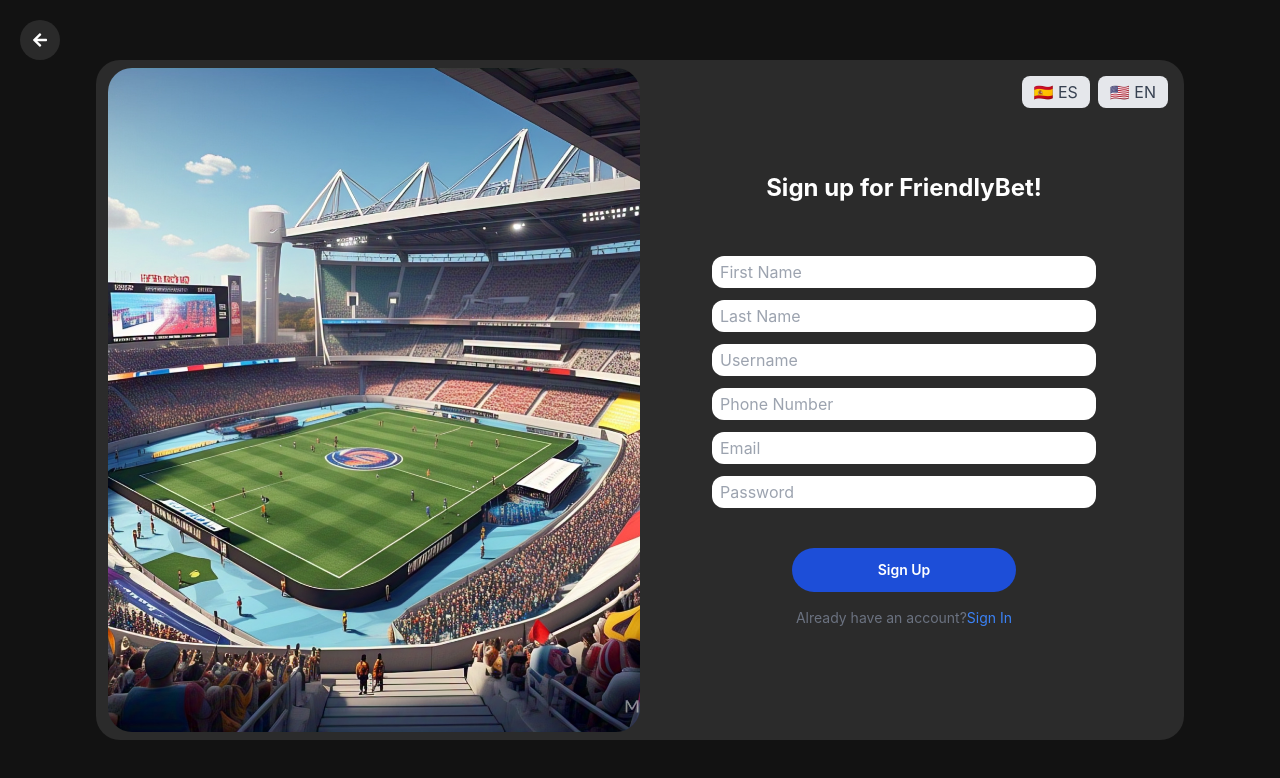
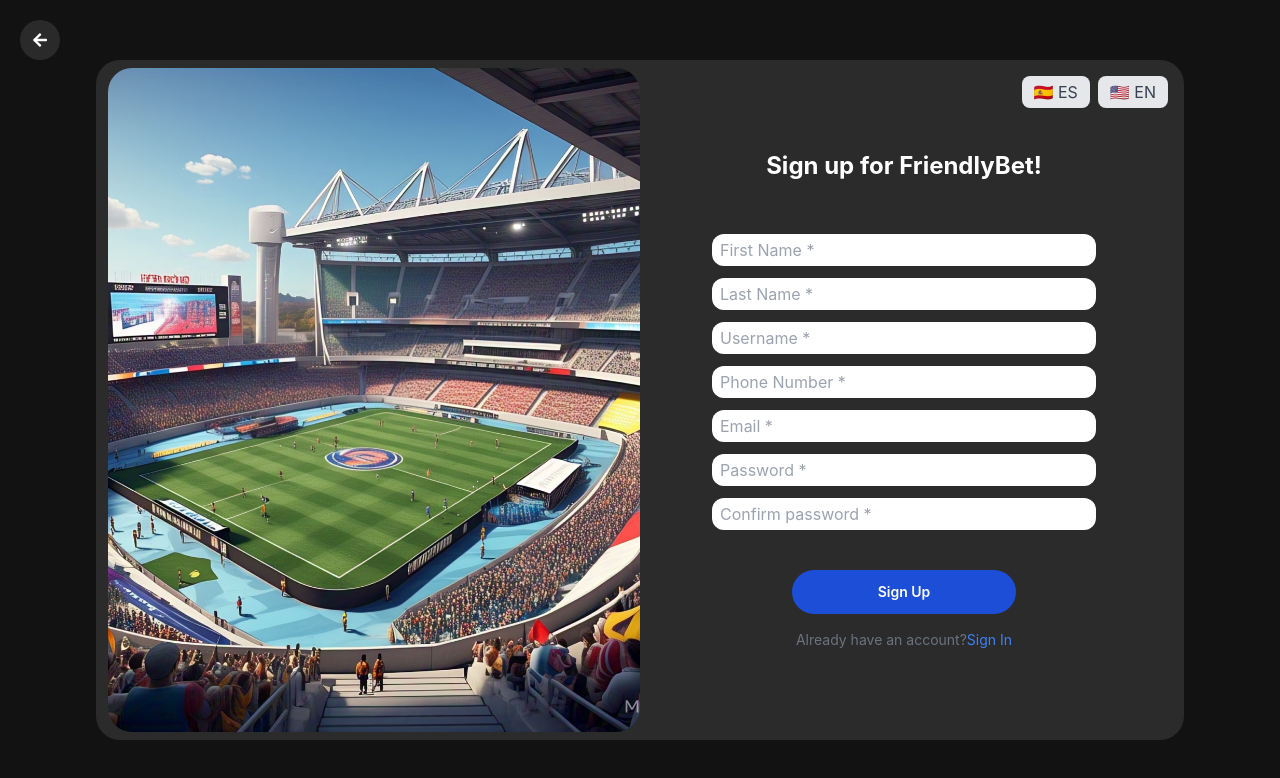
Before and after one commit to nicoclo205/web-nico-project-fe, a React (Vite) app: page /login in a window 1280 px wide. Both pictures are taken after a click on the link "Sign Up". Shown: the top 778 px of the page. Built offline with nearby package versions, Linux system fonts and the light colour scheme; no server answers.

Commit message:
Improve registration UX: confirm password, field validation, email verification notice

```diff
--- a/src/locales/en/auth.json
+++ b/src/locales/en/auth.json
@@ -66,5 +66,18 @@
     "sending": "Sending...",
     "checkEmail": "Check Your Email",
     "checkEmailDesc": "If an account exists with the email {{email}}, you will receive a password reset link shortly."
+  },
+  "confirmPassword": "Confirm password",
+  "registrationSuccessTitle": "Account created successfully!",
+  "registrationSuccessDetail": "We sent a verification link to {{email}}. You must open that email and click the link BEFORE you can log in. If you don't see it, check your spam folder.",
+  "validation": {
+    "required": "This field is required",
+    "usernameMin": "Username must be at least 4 characters",
+    "nameMin": "Must be at least 4 characters",
+    "emailInvalid": "Email address is not valid",
+    "phoneLength": "Phone number must be 10 digits",
+    "passwordMin": "Password must be at least 6 characters",
+    "passwordsNoMatch": "Passwords do not match",
+    "fixErrors": "Fix the highlighted fields before continuing"
   }
 }
--- a/src/locales/es/auth.json
+++ b/src/locales/es/auth.json
@@ -66,5 +66,18 @@
     "sending": "Enviando...",
     "checkEmail": "Revisa tu correo",
     "checkEmailDesc": "Si existe una cuenta con el correo {{email}}, recibirás un enlace para restablecer tu contraseña en breve."
+  },
+  "confirmPassword": "Confirmar contraseña",
+  "registrationSuccessTitle": "¡Cuenta creada con éxito!",
+  "registrationSuccessDetail": "Te enviamos un enlace de verificación a {{email}}. Debes abrir ese correo y hacer clic en el enlace ANTES de poder iniciar sesión. Si no lo ves, revisa la carpeta de spam.",
+  "validation": {
+    "required": "Este campo es obligatorio",
+    "usernameMin": "El nombre de usuario debe tener al menos 4 caracteres",
+    "nameMin": "Debe tener al menos 4 caracteres",
+    "emailInvalid": "El correo electrónico no es válido",
+    "phoneLength": "El número de celular debe tener 10 dígitos",
+    "passwordMin": "La contraseña debe tener al menos 6 caracteres",
+    "passwordsNoMatch": "Las contraseñas no coinciden",
+    "fixErrors": "Corrige los campos marcados antes de continuar"
   }
 }
--- a/src/pages/Login.tsx
+++ b/src/pages/Login.tsx
@@ -2,12 +2,20 @@
 import React, { useState } from "react";
 import { useTranslation } from 'react-i18next';
 import { useLocation, useNavigate } from 'react-router-dom';
+import { Mail } from 'lucide-react';
 import BackButton from "../components/BackButton";
 import AlertMessage from "../components/AlertMessage";
 import LanguageSelectorEnhanced from '../components/LanguageSelectorEnhanced';
 import { useAuth } from "../hooks/useAuth";
 import { API_BASE_URL } from '../config/api';
 import '../index.css';
+
+const EMAIL_RE = /^[a-zA-Z0-9_.+-]+@[a-zA-Z0-9-]+\.[a-zA-Z0-9-.]+$/;
+
+type FieldErrors = Partial<Record<
+  'name' | 'lastName' | 'username' | 'phoneNum' | 'email' | 'password' | 'confirmPassword',
+  string
+>>;
 
 function Auth() {
   const navigate = useNavigate();
@@ -44,6 +52,7 @@
       .catch(() => {});
   }, [inviteToken]);
   const [registrationSuccess, setRegistrationSuccess] = useState<boolean>(false);
+  const [registeredEmail, setRegisteredEmail] = useState<string>("");
 
   // Inicio de sesión estados
   const [loginUsername, setLoginUsername] = useState<string>("");
@@ -56,6 +65,8 @@
   const [phoneNum, setPhoneNum] = useState<string>("");
   const [email, setEmail] = useState<string>("");
   const [password, setPassword] = useState<string>("");
+  const [confirmPassword, setConfirmPassword] = useState<string>("");
+  const [fieldErrors, setFieldErrors] = useState<FieldErrors>({});
 
   //cambiar entre el login y el registro
   const toggleView = (e: React.MouseEvent) => {
@@ -75,14 +86,6 @@
   };
 
   // Inicio de sesión
-  const handleLoginUsernameChange = (e: React.ChangeEvent<HTMLInputElement>) => {
-    setLoginUsername(e.target.value);
-  };
-
-  const handleLoginPasswordChange = (e: React.ChangeEvent<HTMLInputElement>) => {
-    setLoginPassword(e.target.value);
-  };
-
   const handleLoginSubmit = async (e: React.FormEvent<HTMLButtonElement>) => {
     e.preventDefault();
 
@@ -93,33 +96,57 @@
     }
   };
 
-  // Registro de usuario
-  const handleNameChange = (e: React.ChangeEvent<HTMLInputElement>) => {
-    setName(e.target.value);
+  // ── Validación del registro ────────────────────────────────────────────
+  const validateRegister = (): FieldErrors => {
+    const errs: FieldErrors = {};
+    const req = t('auth:validation.required');
+
+    if (!name.trim()) errs.name = req;
+    else if (name.trim().length < 4) errs.name = t('auth:validation.nameMin');
+
+    if (!lastName.trim()) errs.lastName = req;
+
+    if (!username.trim()) errs.username = req;
+    else if (username.trim().length < 4) errs.username = t('auth:validation.usernameMin');
+
+    if (!phoneNum.trim()) errs.phoneNum = req;
+    else if (!/^\d{10}$/.test(phoneNum.trim())) errs.phoneNum = t('auth:validation.phoneLength');
+
+    if (!email.trim()) errs.email = req;
+    else if (!EMAIL_RE.test(email.trim())) errs.email = t('auth:validation.emailInvalid');
+
+    if (!password) errs.password = req;
+    else if (password.length < 6) errs.password = t('auth:validation.passwordMin');
+
+    if (!confirmPassword) errs.confirmPassword = req;
+    else if (password && confirmPassword !== password)
+      errs.confirmPassword = t('auth:validation.passwordsNoMatch');
+
+    return errs;
   };
 
-  const handleLastNameChange = (e: React.ChangeEvent<HTMLInputElement>) => {
-    setLastName(e.target.value);
-  };
-
-  const handleUsernameChange = (e: React.ChangeEvent<HTMLInputElement>) => {
-    setUsername(e.target.value);
-  };
-
-  const handlePhoneNumChange = (e: React.ChangeEvent<HTMLInputElement>) => {
-    setPhoneNum(e.target.value);
-  };
-
-  const handleEmailChange = (e: React.ChangeEvent<HTMLInputElement>) => {
-    setEmail(e.target.value);
-  };
-
-  const handlePasswordChange = (e: React.ChangeEvent<HTMLInputElement>) => {
-    setPassword(e.target.value);
+  const clearFieldError = (field: keyof FieldErrors) => {
+    setFieldErrors(prev => {
+      if (!prev[field]) return prev;
+      const next = { ...prev };
+      delete next[field];
+      return next;
+    });
   };
 
   const handleRegisterSubmit = async (e: React.FormEvent<HTMLButtonElement>) => {
     e.preventDefault();
+
+    // Validación en el cliente antes de llamar al backend
+    const errs = validateRegister();
+    setFieldErrors(errs);
+    if (Object.keys(errs).length > 0) {
+      setError(true);
+      setMensajeErr(t('auth:validation.fixErrors'));
+      return;
+    }
+    setError(false);
+    setMensajeErr("");
 
     const userData = {
       nombre: name,
@@ -151,6 +178,9 @@
         }
       }
 
+      // Guardar el correo para mostrarlo en el aviso de verificación
+      setRegisteredEmail(email);
+
       // Limpiar los campos del formulario
       setName("");
       setLastName("");
@@ -158,6 +188,8 @@
       setPhoneNum("");
       setEmail("");
       setPassword("");
+      setConfirmPassword("");
+      setFieldErrors({});
 
       // Mostrar mensaje de éxito
       setRegistrationSuccess(true);
@@ -177,6 +209,21 @@
   } else {
     componenteError = null;
   }
+
+  // Input de registro con error por campo
+  const inputClass = (field: keyof FieldErrors) =>
+    `border-spacing-2 rounded-xl h-8 w-full max-w-xs sm:max-w-sm p-2 text-black ${
+      fieldErrors[field] ? 'border-2 border-red-500 ring-1 ring-red-500' : ''
+    }`;
+
+  const FieldError = ({ field }: { field: keyof FieldErrors }) =>
+    fieldErrors[field] ? (
+      <p className="text-red-400 text-xs w-full max-w-xs sm:max-w-sm mt-1 mb-2 pl-1">
+        {fieldErrors[field]}
+      </p>
+    ) : (
+      <span className="mb-3" />
+    );
 
   return (
     <div className="w-full min-h-screen bg-myBlack flex justify-center items-center font-sans p-4">
@@ -225,11 +272,17 @@
             <section className="w-full max-w-md flex flex-col items-center">
               {componenteError}
               {registrationSuccess && isLoginView && (
-                <AlertMessage
-                  variant="success"
-                  message={t('auth:registrationSuccess')}
-                  showEmailIcon={true}
-                />
+                <div className="w-full border border-green-500/40 bg-green-500/10 rounded-xl p-4 mb-4">
+                  <div className="flex items-center gap-2 mb-2">
+                    <Mail className="w-6 h-6 text-green-400 flex-shrink-0" />
+                    <p className="text-green-300 font-bold text-base">
+                      {t('auth:registrationSuccessTitle')}
+                    </p>
+                  </div>
+                  <p className="text-green-200/90 text-sm leading-relaxed">
+                    {t('auth:registrationSuccessDetail', { email: registeredEmail })}
+                  </p>
+                </div>
               )}
             </section>
 
@@ -238,7 +291,7 @@
                 type="text"
                 placeholder={t('auth:username')}
                 className="border-spacing-2 rounded-xl h-8 w-full max-w-xs sm:max-w-sm p-2 text-black mb-3"
-                onChange={handleLoginUsernameChange}
+                onChange={(e) => setLoginUsername(e.target.value)}
                 value={loginUsername}
               />
 
@@ -246,7 +299,7 @@
                 type="password"
                 placeholder={t('auth:password')}
                 className="border-spacing-2 rounded-xl h-8 w-full max-w-xs sm:max-w-sm p-2 text-black"
-                onChange={handleLoginPasswordChange}
+                onChange={(e) => setLoginPassword(e.target.value)}
                 value={loginPassword}
               />
             </section>
@@ -316,51 +369,67 @@
             <section className="text-white font-sans w-full max-w-md flex flex-col justify-around py-5 items-center">
               <input
                 type="text"
-                placeholder={t('auth:name')}
-                className="border-spacing-2 rounded-xl h-8 w-full max-w-xs sm:max-w-sm p-2 text-black mb-3"
-                onChange={handleNameChange}
+                placeholder={`${t('auth:name')} *`}
+                className={inputClass('name')}
+                onChange={(e) => { setName(e.target.value); clearFieldError('name'); }}
                 value={name}
               />
+              <FieldError field="name" />
 
               <input
                 type="text"
-                placeholder={t('auth:lastName')}
-                className="border-spacing-2 rounded-xl h-8 w-full max-w-xs sm:max-w-sm p-2 text-black mb-3"
-                onChange={handleLastNameChange}
+                placeholder={`${t('auth:lastName')} *`}
+                className={inputClass('lastName')}
+                onChange={(e) => { setLastName(e.target.value); clearFieldError('lastName'); }}
                 value={lastName}
               />
+              <FieldError field="lastName" />
 
               <input
                 type="text"
-                placeholder={t('auth:username')}
-                className="border-spacing-2 rounded-xl h-8 w-full max-w-xs sm:max-w-sm p-2 text-black mb-3"
-                onChange={handleUsernameChange}
+                placeholder={`${t('auth:username')} *`}
+                className={inputClass('username')}
+                onChange={(e) => { setUsername(e.target.value); clearFieldError('username'); }}
                 value={username}
               />
+              <FieldError field="username" />
 
               <input
                 type="text"
-                placeholder={t('auth:phone')}
-                className="border-spacing-2 rounded-xl h-8 w-full max-w-xs sm:max-w-sm p-2 text-black mb-3"
-                onChange={handlePhoneNumChange}
+                inputMode="numeric"
+                placeholder={`${t('auth:phone')} *`}
+                className={inputClass('phoneNum')}
+                onChange={(e) => { setPhoneNum(e.target.value); clearFieldError('phoneNum'); }}
                 value={phoneNum}
               />
+              <FieldError field="phoneNum" />
 
               <input
                 type="email"
-                placeholder={t('auth:email')}
-                className="border-spacing-2 rounded-xl h-8 w-full max-w-xs sm:max-w-sm p-2 text-black mb-3"
-                onChange={handleEmailChange}
+                placeholder={`${t('auth:email')} *`}
+                className={inputClass('email')}
+                onChange={(e) => { setEmail(e.target.value); clearFieldError('email'); }}
                 value={email}
               />
+              <FieldError field="email" />
 
               <input
                 type="password"
-                placeholder={t('auth:password')}
-                className="border-spacing-2 rounded-xl h-8 w-full max-w-xs sm:max-w-sm p-2 text-black mb-3"
-                onChange={handlePasswordChange}
+                placeholder={`${t('auth:password')} *`}
+                className={inputClass('password')}
+                onChange={(e) => { setPassword(e.target.value); clearFieldError('password'); }}
                 value={password}
               />
+              <FieldError field="password" />
+
+              <input
+                type="password"
+                placeholder={`${t('auth:confirmPassword')} *`}
+                className={inputClass('confirmPassword')}
+                onChange={(e) => { setConfirmPassword(e.target.value); clearFieldError('confirmPassword'); }}
+                value={confirmPassword}
+              />
+              <FieldError field="confirmPassword" />
             </section>
 
             <section className="w-full max-w-md flex flex-col items-center mt-2">
```
